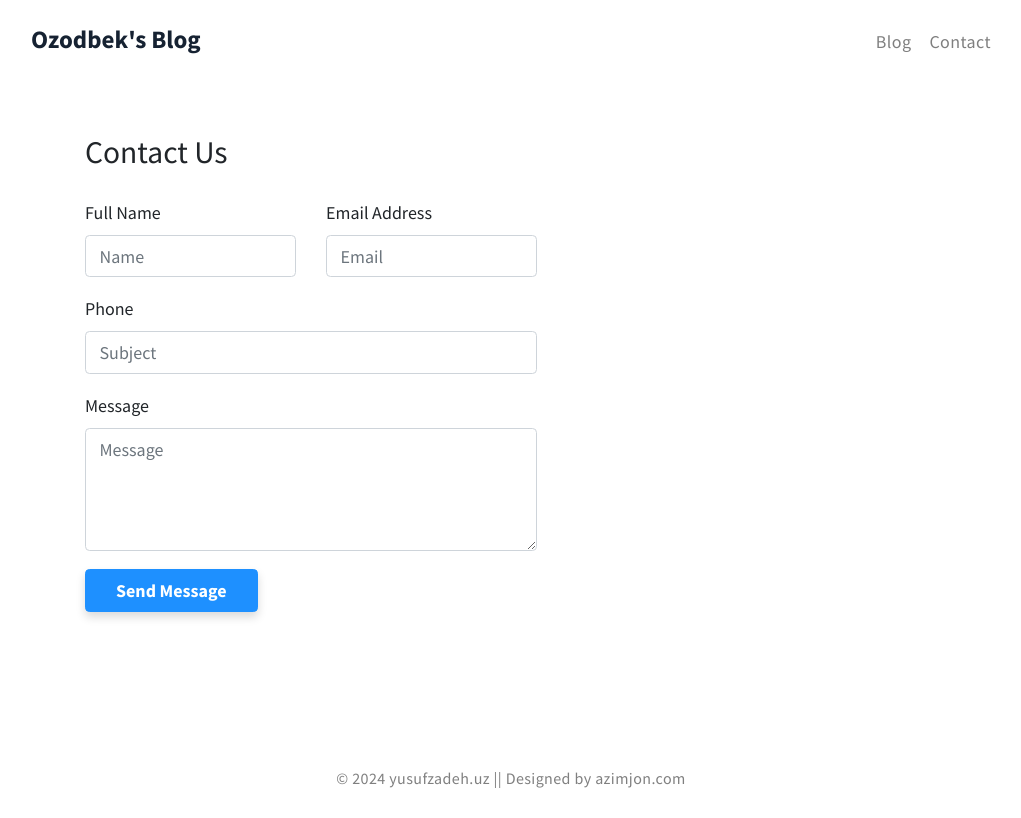
After one commit to 13ozodbek/yusufzadeh, a Django app: page /contact/ in a window 1280 px wide. The commit adds this page. Shown: the whole page, without its empty margins (129-1150 px from the left). Run offline with Django 5.2, Linux system fonts and the light colour scheme; some libraries are stand-ins or nearby versions.

Commit message:
contact form

```diff
--- a/home/admin.py
+++ b/home/admin.py
@@ -1,8 +1,9 @@
 from django.contrib import admin
-from .models import Post, UserProfile, AboutMe, HomeViewInfo
+from .models import Post, UserProfile, AboutMe, HomeViewInfo, Contact
 
 
 admin.site.register(Post)
 admin.site.register(UserProfile)
 admin.site.register(AboutMe)
 admin.site.register(HomeViewInfo)
+admin.site.register(Contact)
--- a/home/urls.py
+++ b/home/urls.py
@@ -1,7 +1,7 @@
 from django.conf import settings
 from django.conf.urls.static import static
 from django.urls import path
-from .views import home, about, blog, blog_post, comments
+from .views import home, about, blog, blog_post, comments, contact
 
 urlpatterns = [
     path('', home),
@@ -9,6 +9,7 @@ urlpatterns = [
     path('blog/', blog),
     path('blog_post/<int:pk>/', blog_post),
     path('comments/<int:pk>/', comments),
+    path('contact/', contact),
 
 
 ]
--- a/home/views.py
+++ b/home/views.py
@@ -9,7 +9,8 @@ from home.models import (Post,
                          Comment,
                          UserProfile,
                          AboutMe,
-                         HomeViewInfo)
+                         HomeViewInfo,
+                         Contact)
 from .serializers import CommentSerializer
 
 
@@ -91,3 +92,15 @@ def comments(request, pk):
                   'blog.html',
                   'Comment saved',
                   status=status.HTTP_200_OK)
+
+def contact(request):
+    if request.method == 'POST':
+        contact = Contact.objects.create(name=request.POST['name'],
+                                         message=request.POST['message'],
+                                         email=request.POST['email'],
+                                         phone=request.POST['phone'],)
+        contact.save()
+
+    return render(request,
+                  'contact.html',
+                  status=status.HTTP_200_OK)
--- /dev/null
+++ b/templates/contact.html
@@ -0,0 +1,118 @@
+<!DOCTYPE html>
+<html lang="en">
+
+
+<meta http-equiv="content-type" content="text/html;charset=utf-8"/><!-- /Added by HTTrack -->
+<head>
+    <meta charset="utf-8">
+    <title>Ozodbek's Blog</title>
+    <meta name="author" content="Azimjon Pulatov">
+    <meta property="og:site_name" content="Azimjon's Blog"/>
+    <meta name="viewport" content="width=device-width, initial-scale=1.0">
+    <link href="../static/assets/css/flexgridcombo.css" rel="stylesheet">
+    <link rel="stylesheet" href="https://stackpath.bootstrapcdn.com/bootstrap/4.4.1/css/bootstrap.min.css">
+    <link href="../static/assets/css/style67d9.css?version=2" rel="stylesheet">
+    <link rel="shortcut icon" type="image/jpg" href="../static/assets/favicon.html">
+    {#    <meta name="msapplication-TileColor" content="#da532c">#}
+    {#    <meta name="theme-color" content="#ffffff">#}
+    {#    <meta name="google-adsense-account" content="ca-pub-1685688066609372">#}
+</head>
+<body>
+<header class="header--title flex align-items-center">
+    <div class="container">
+        <div class="align-items-center flex">
+            <div class="logo-wrapper">
+                <a class="logo" href="/">Ozodbek's Blog</a>
+            </div>
+            <ul class="nav align-items-center">
+                <!--                <li><a class="list-item" href="https://42.uz/">42</a></li>-->
+                <li><a class="list-item" href="/blog/">Blog</a></li>
+                <li><a class="list-item" href="../contact/">Contact</a></li>
+                <!--                <li><a class="list-item" href="../talks/index.html">Talks</a></li>-->
+                <!--                <li><a class="list-item" href="https://t.me/s/lazyprogrammer" target="_blank">Channel</a></li>-->
+            </ul>
+            <div class="burger-menu">
+                <div class="bar bar--top"></div>
+                <div class="bar bar--middle"></div>
+                <div class="bar bar--bottom"></div>
+            </div>
+        </div>
+    </div>
+</header>
+
+<section class="ftco-section">
+    <div class="container">
+        <div class="row justify-content-center">
+            <div class="col-md-12">
+                <div class="wrapper">
+
+                    <div class="row no-gutters mb-5">
+                        <div class="col-md-7">
+                            <div class="contact-wrap w-100 p-md-5 p-4">
+                                <h3 class="mb-4">Contact Us</h3>
+                                <form method="POST" id="contactForm" name="contactForm" class="contactForm">
+                                    {% csrf_token %}
+                                    <div class="row">
+                                        <div class="col-md-6">
+                                            <div class="form-group">
+                                                <label class="label" for="name">Full Name</label>
+                                                <input type="text" class="form-control" name="name" id="name"
+                                                       placeholder="Name">
+                                            </div>
+                                        </div>
+                                        <div class="col-md-6">
+                                            <div class="form-group">
+                                                <label class="label" for="email">Email Address</label>
+                                                <input type="email" class="form-control" name="email" id="email"
+                                                       placeholder="Email">
+                                            </div>
+                                        </div>
+                                        <div class="col-md-12">
+                                            <div class="form-group">
+                                                <label class="label" for="subject">Phone</label>
+                                                <input type="text" class="form-control" name="phone" id="phone"
+                                                       placeholder="Subject">
+                                            </div>
+                                        </div>
+                                        <div class="col-md-12">
+                                            <div class="form-group">
+                                                <label class="label" for=" ">Message</label>
+                                                <textarea name="message" class="form-control" id="message" cols="30"
+                                                          rows="4" placeholder="Message"></textarea>
+                                            </div>
+                                        </div>
+                                        <div class="col-md-12">
+                                            <div class="form-group">
+                                                <input type="submit" value="Send Message" class="btn btn-primary">
+                                                <div class="submitting"></div>
+                                            </div>
+                                        </div>
+                                    </div>
+                                </form>
+                            </div>
+                        </div>
+                        <div class="col-md-5 d-flex align-items-stretch">
+                            <div id="map" class="bg-white"></div>
+                        </div>
+                    </div>
+                </div>
+            </div>
+        </div>
+    </div>
+</section>
+<footer>
+    <div class="container">
+        <div class="row">
+            <p>
+                &copy; 2024 yusufzadeh.uz || Designed by azimjon.com
+            </p>
+        </div>
+    </div>
+</footer>
+<script src="../static/assets/js/ScrollMonitor.min.js"></script>
+<script src="../static/assets/js/TweenMax.min.js"></script>
+<script src="../static/assets/js/main.js"></script>
+</body>
+
+
+</html>
```
Also changed, not shown: config/settings.py (+13 -13 lines), home/models.py (+10 -0 lines), templates/about.html (+4 -3 lines), templates/article.html (+4 -3 lines), templates/blog.html (+6 -5 lines), templates/index.html (+5 -13 lines).
